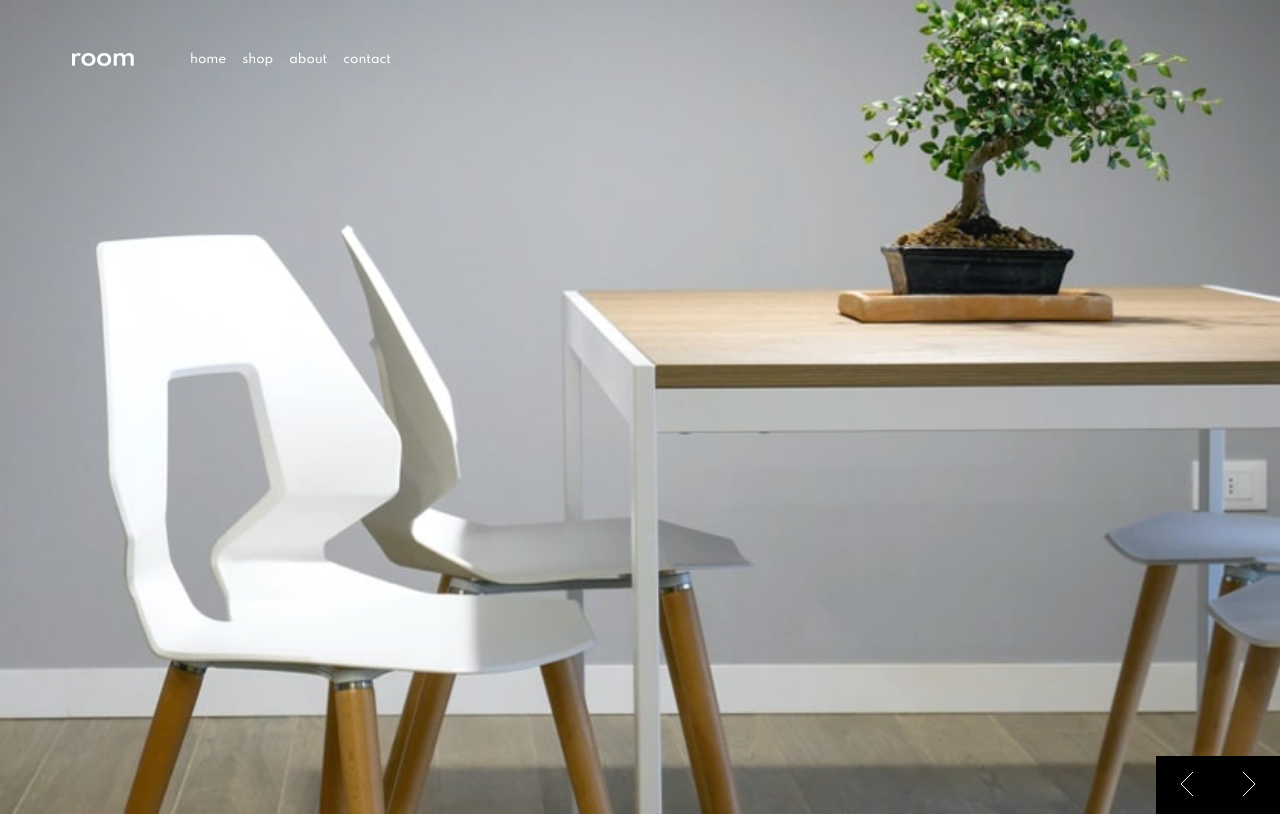
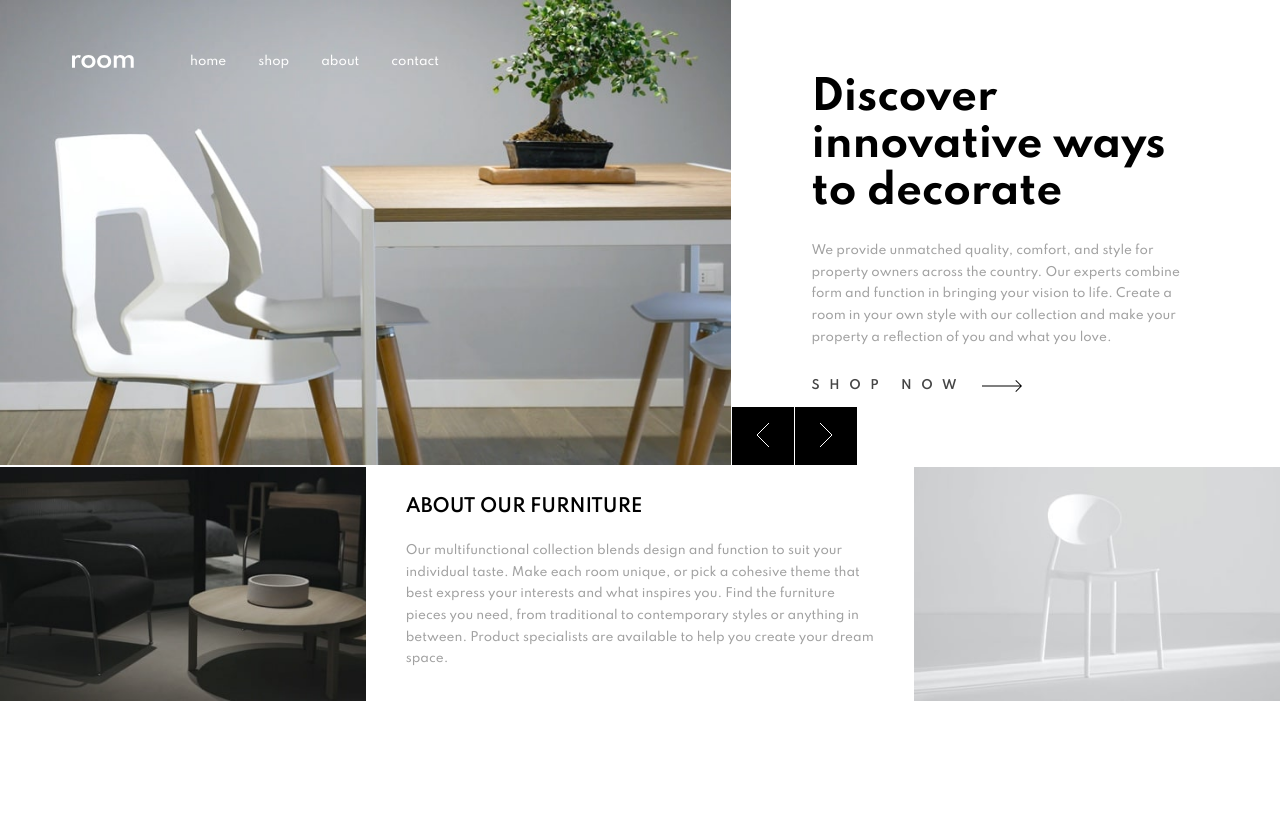
Before and after one commit to victor-codes/room-homepage, a plain HTML site: page index.html in a window 1280 px wide. Shown: the top 818 px of the page. Drawn offline with Linux system fonts and the light colour scheme.

Commit message:
Add image and text slider

```diff
--- a/index.html
+++ b/index.html
@@ -11,6 +11,7 @@
 <body>
     <div class="style__contatiner">
         <header>
+
             <nav>
                 <button id="hamburger"><svg width="20" height="14" xmlns="http://www.w3.org/2000/svg">
                         <path d="M20 12v2H0v-2h20zm0-6v2H0V6h20zm0-6v2H0V0h20z" fill="#FFF" fill-rule="evenodd" />
@@ -27,10 +28,18 @@
                                     d="M14.364.222l1.414 1.414L9.414 8l6.364 6.364-1.414 1.414L8 9.414l-6.364 6.364-1.414-1.414L6.586 8 .222 1.636 1.636.222 8 6.586 14.364.222z"
                                     fill="#000" fill-rule="evenodd" opacity=".201" /></svg></button>
                         <ol>
-                            <li><a href="">home</a></li>
-                            <li><a href="">shop</a></li>
-                            <li><a href="">about</a></li>
-                            <li><a href="">contact</a></li>
+                            <li><a href="">home</a>
+                                <div class="rect"></div>
+                            </li>
+                            <li><a href="">shop</a>
+                                <div class="rect"></div>
+                            </li>
+                            <li><a href="">about</a>
+                                <div class="rect"></div>
+                            </li>
+                            <li><a href="">contact</a>
+                                <div class="rect"></div>
+                            </li>
                         </ol>
                     </div>
                 </div>
@@ -39,21 +48,26 @@
         <main>
             <div class="wrapper">
                 <div class="hero">
-                    <img id="hero__image" src="https://raw.githubusercontent.com/victor-codes/room-homepage/main/images/desktop-image-hero-1.jpg" srcset="
-                    https://raw.githubusercontent.com/victor-codes/room-homepage/main/images/desktop-image-hero-1.jpg 1x,
-                    https://raw.githubusercontent.com/victor-codes/room-homepage/main/images/mobile-image-hero-1.jpg 2x,
-                    https://raw.githubusercontent.com/victor-codes/room-homepage/main/images/mobile-image-hero-1.jpg 2.6x,
-                    https://raw.githubusercontent.com/victor-codes/room-homepage/main/images/mobile-image-hero-1.jpg 3x,
-                    https://raw.githubusercontent.com/victor-codes/room-homepage/main/images/mobile-image-hero-1.jpg 3.5x,
-                    https://raw.githubusercontent.com/victor-codes/room-homepage/main/images/mobile-image-hero-1.jpg 3.6x" alt="image of a chair and table">
+                    <img id="hero__image"
+                        src="https://raw.githubusercontent.com/victor-codes/room-homepage/main/images/desktop-image-hero-1.jpg"
+                        alt="image of a chair and table">
+                        <!-- srcset="https://raw.githubusercontent.com/victor-codes/room-homepage/main/images/desktop-image-hero-1.jpg 1x,https://raw.githubusercontent.com/victor-codes/room-homepage/main/images/mobile-image-hero-1.jpg 2x,https://raw.githubusercontent.com/victor-codes/room-homepage/main/images/mobile-image-hero-1.jpg 2.6x,https://raw.githubusercontent.com/victor-codes/room-homepage/main/images/mobile-image-hero-1.jpg 3x,https://raw.githubusercontent.com/victor-codes/room-homepage/main/images/mobile-image-hero-1.jpg 3.5x,https://raw.githubusercontent.com/victor-codes/room-homepage/main/images/mobile-image-hero-1.jpg 3.6x" -->
+                    <div class="button">
+                        <button id="previous" class="right"><svg width="14" height="24"
+                                xmlns="http://www.w3.org/2000/svg">
+                                <path d="M13 0L1 12l12 12" stroke="#FFF" fill="none" fill-rule="evenodd" />
+                            </svg></button>
                         <button id="next"><svg width="14" height="24" xmlns="http://www.w3.org/2000/svg">
-                            <path d="M1 0l12 12L1 24" stroke="#FFF" fill="none" fill-rule="evenodd" /></svg></button>
-                    <button id="previous" class="right"><svg width="14" height="24" xmlns="http://www.w3.org/2000/svg">
-                            <path d="M13 0L1 12l12 12" stroke="#FFF" fill="none" fill-rule="evenodd" /></svg></button>
+                                <path d="M1 0l12 12L1 24" stroke="#FFF" fill="none" fill-rule="evenodd" />
+                            </svg></button>
+                    </div>
                 </div>
                 <div class="hero__text">
+                    <div>
+
                         <h2 id="hero__header">Discover innovative ways to decorate</h2>
-                    <p id="hero__text">We provide unmatched quality, comfort, and style for property owners across the country. Our
+                        <p id="hero__text">We provide unmatched quality, comfort, and style for property owners across
+                            the country. Our
                             experts combine form and function in bringing your vision to life. Create a room in your own
                             style with our collection and make your property a reflection of you and what you love.</p>
                         <a class="external__link" href="">shop now<svg width="40" height="12"
@@ -62,20 +76,28 @@
                                     d="M34.05 0l5.481 5.527h.008v.008L40 6l-.461.465v.063l-.062-.001L34.049 12l-.662-.668 4.765-4.805H0v-1h38.206l-4.82-4.86L34.05 0z"
                                     fill="#000" fill-rule="nonzero" /></svg></a>
                     </div>
+                </div>
                 <div class="about">
-                    <div class="about__image">
-                        <img src="https://raw.githubusercontent.com/victor-codes/room-homepage/main/images/image-about-dark.jpg" alt="a semi dark room with chairs, table and bed">
+                    <div class="about__image1">
+                        <img src="https://raw.githubusercontent.com/victor-codes/room-homepage/main/images/image-about-dark.jpg"
+                            alt="a semi dark room with chairs, table and bed">
                     </div>
                     <div class="about__text">
+                        <div>
                             <h3>About our furniture</h3>
-                        <p>Our multifunctional collection blends design and function to suit your individual taste. Make
+                            <p>Our multifunctional collection blends design and function to suit your individual taste.
+                                Make
                                 each room unique, or pick a cohesive theme that best express your interests and what
-                            inspires you. Find the furniture pieces you need, from traditional to contemporary styles or
-                            anything in between. Product specialists are available to help you create your dream space.
+                                inspires you. Find the furniture pieces you need, from traditional to contemporary
+                                styles or
+                                anything in between. Product specialists are available to help you create your dream
+                                space.
                             </p>
                         </div>
+                    </div>
                     <div class="about__image">
-                        <img src="https://raw.githubusercontent.com/victor-codes/room-homepage/main/images/image-about-light.jpg" alt="a chair in a lighted room">
+                        <img src="https://raw.githubusercontent.com/victor-codes/room-homepage/main/images/image-about-light.jpg"
+                            alt="a chair in a lighted room">
                     </div>
                 </div>
             </div>
--- a/index.js
+++ b/index.js
@@ -1,37 +1,38 @@
-const text = {
-    h2: ['Discover innovative ways to decorate', ' We are available all across the globe', 'Manufactured with the best materials'],
-    p: [
-        `We provide unmatched quality, comfort, and style for property owners across the country. Our experts combine form and function in bringing your vision to life. Create a room in your own style with our collection and make your property a reflection of you and what you love.`,
-        `With stores all over the world, it's easy for you to find furniture for your home or place of business. Locally, we’re in most major cities throughout the country. Find the branch nearest you using our store locator. Any questions? Don't hesitate to contact us today.`,
-        `Our modern furniture store provide a high level of quality. Our company has invested in advanced technology to ensure that every product is made as perfect and as consistent as possible. With three decades of experience in this industry, we understand what customers want for their home and office.`
-    ]
-}
+const text = [
+    `We provide unmatched quality, comfort, and style for property owners across the country. Our experts combine form and function in bringing your vision to life. Create a room in your own style with our collection and make your property a reflection of you and what you love.`,
+    `With stores all over the world, it's easy for you to find furniture for your home or place of business. Locally, we’re in most major cities throughout the country. Find the branch nearest you using our store locator. Any questions? Don't hesitate to contact us today.`,
+    `Our modern furniture store provide a high level of quality. Our company has invested in advanced technology to ensure that every product is made as perfect and as consistent as possible. With three decades of experience in this industry, we understand what customers want for their home and office.`
+]
 const img = [
-    `https://raw.githubusercontent.com/victor-codes/room-homepage/main/images/desktop-image-hero-1.jpg`,
-    `https://raw.githubusercontent.com/victor-codes/room-homepage/main/images/desktop-image-hero-2.jpg`,
-    `https://raw.githubusercontent.com/victor-codes/room-homepage/main/images/desktop-image-hero-3.jpg`,
+    'https://raw.githubusercontent.com/victor-codes/room-homepage/main/images/desktop-image-hero-1.jpg',
+    'https://raw.githubusercontent.com/victor-codes/room-homepage/main/images/desktop-image-hero-2.jpg',
+    'https://raw.githubusercontent.com/victor-codes/room-homepage/main/images/desktop-image-hero-3.jpg'
+    //,
 
-
-    `https://raw.githubusercontent.com/victor-codes/room-homepage/main/images/mobile-image-hero-1.jpg`,
-    `https://raw.githubusercontent.com/victor-codes/room-homepage/main/images/mobile-image-hero-2.jpg`,
-    `https://raw.githubusercontent.com/victor-codes/room-homepage/main/images/mobile-image-hero-3.jpg`
+    // 'https://raw.githubusercontent.com/victor-codes/room-homepage/main/images/mobile-image-hero-1.jpg',
+    // 'https://raw.githubusercontent.com/victor-codes/room-homepage/main/images/mobile-image-hero-2.jpg',
+    // 'https://raw.githubusercontent.com/victor-codes/room-homepage/main/images/mobile-image-hero-3.jpg'
 
 ]
-console.log(img);
+const h2 = ['Discover innovative ways to decorate', ' We are available all across the globe', 'Manufactured with the best materials']
+// console.log(img);
 const hamburger = document.getElementById('hamburger')
 const closeNavbar = document.getElementById('close')
 const navbar = document.querySelector('.hidden__navbar')
 
-const heroImage = document.getElementById('hero__image')
-const heroText = document.getElementById('hero__text')
-const heroHeader = document.getElementById('hero__header')
+let heroImage = document.getElementById('hero__image').src
+let image = document.getElementById('test')
+let heroText = document.getElementById('hero__text')
+let heroHeader = document.getElementById('hero__header')
 
 const nextButton = document.getElementById('next')
 const previousButton = document.getElementById('previous')
 
-let currentIndexH2 = text.h2.indexOf(heroHeader)
-let currentIndexP = text.p.indexOf(heroHeader)
-// let currentIndexImg = text.img.indexOf(heroHeader)
+let currentIndex = img.indexOf(heroImage)
+let length = img.length - 1
+console.log(length);
+
+console.log(currentIndex);
 
 function openNavbar() {
     hamburger.style.display = 'none'
@@ -46,8 +47,47 @@ function hideNavbar() {
     document.querySelector('nav').style.backgroundColor = 'transparent'
 }
 
-function slider() {
-
+function sliderIn() {
+    if (currentIndex < length) {
+        currentIndex += 1
+        if (currentIndex <= 2) {
+            document.getElementById('hero__image').src = img[currentIndex]
+            heroHeader.innerHTML = h2[currentIndex];
+            heroText.innerHTML = text[currentIndex];
+            ([heroText, heroHeader]).forEach(element => {
+                element.animate([
+                    { transform: `translateX(20px)`, opacity: `0` },
+                    { transform: `translateX(0px)`, opacity: `1` }
+                ], {
+                    duration: 400,
+                    easing: `ease-out`
+                })
+            });
+        }
+    }
+    else return
 }
+function sliderDe() {
+    if (currentIndex > 0) {
+        currentIndex -= 1;
+        if (currentIndex >= 0) {
+            document.getElementById('hero__image').src = img[currentIndex];
+            heroHeader.innerHTML = h2[currentIndex];
+            heroText.innerHTML = text[currentIndex];
+            ([heroText, heroHeader]).forEach(element => {
+                element.animate([
+                    { transform: `translateX(-20px)`, opacity: `0` },
+                    { transform: `translateX(0px)`, opacity: `1` }
+                ], {
+                    duration: 400,
+                    easing: `ease-out`
+                })
+            });
+        }
+    }
+    else return
+}
+nextButton.addEventListener('click', sliderIn)
+previousButton.addEventListener('click', sliderDe)
 hamburger.addEventListener('click', openNavbar)
 closeNavbar.addEventListener('click', hideNavbar)
--- a/style.css
+++ b/style.css
@@ -22,6 +22,7 @@ body {
 
 header {
     position: relative;
+    top: 0;
 }
 
 header nav {
@@ -29,10 +30,8 @@ header nav {
     width: 100%;
     display: flex;
     align-items: center;
-    height: 72px;
     background-color: transparent;
-    padding: 0 16px;
-    /* justify-content: space-between; */
+    padding: 18px 16px;
     z-index: 10;
 }
 
@@ -45,23 +44,42 @@ nav h1 {
 .hidden__navbar {
     display: none;
     height: 100%;
+    width: 100%;
 }
 
 .navbar {
     display: flex;
     align-items: center;
+    justify-content: space-between;
     height: 100%;
+    width: 100%;
+}
+.hero__image {
+    height: auto;
 }
 
 ol {
     display: flex;
     margin: 0;
-    padding: o;
+    padding: 0;
+    width: fit-content;
+    justify-content: space-between;
 }
 
 button {
     background: none;
     border: none;
+}
+
+ol li {
+    position: relative;
+    display: flex;
+    align-items: center;
+    justify-content: center;
+    flex-wrap: wrap;
+    margin: auto;
+    height: 40px;
+    cursor: pointer;
 }
 
 ol li,
@@ -80,8 +98,13 @@ a {
 }
 
 ol li a {
-    margin-left: 16px;
+    margin: 0 16px;
 }
+
+ol>li:nth-child(1) {
+    margin-left: 24px;
+}
+
 .hero {
     position: relative;
     height: fit-content;
@@ -91,20 +114,31 @@ img {
     width: 100% !important;
 }
 
-.hero button {
+.hero .button {
     position: absolute;
     bottom: 2px;
     right: 0;
+}
+
+.hero .button button {
     padding: 16px 24px;
     background: black;
+    transition: background 400ms;
 }
 
-.hero button:hover {
+
+.hero .button button:hover,
+.hero .button button:focus {
     background: var(--Very-Dark-Gray);
+    outline: 0;
+}
+
+.button {
+    right: 0px !important;
 }
 
 .right {
-    right: 62px !important;
+    right: -10px !important;
 }
 
 .hero__text,
@@ -121,7 +155,7 @@ h2 {
 p {
     font-size: var(--Font-size);
     color: var(--Dark-Gray);
-    line-height: 160%;
+    line-height: 180%;
     margin: 0 0 32px 0;
 }
 
@@ -129,11 +163,16 @@ p {
     margin: 0;
 }
 
+::selection {
+    color: var(--White);
+    background: #4C2D06;
+}
+
 .external__link {
     display: flex;
     align-items: center;
     font-size: var(--Font-size);
-    font-weight: 500;
+    font-weight: 600;
     text-transform: uppercase;
     letter-spacing: 0.8em;
     width: fit-content;
@@ -145,11 +184,14 @@ p {
     transition: all 400ms;
 }
 
-.external__link:hover {
+.external__link:hover,
+.external__link:focus {
     opacity: 0.5;
+    outline: 0;
 }
 
-.external__link:hover svg {
+.external__link:hover svg,
+.external__link:focus svg {
     margin-left: 20px;
 }
 
@@ -158,6 +200,7 @@ h3 {
     font-weight: 600;
     text-transform: uppercase;
     margin: 0 0 24px 0;
+    line-height: 1;
 }
 
 @media only screen and (min-width: 600px) {
@@ -171,6 +214,10 @@ h3 {
         display: block !important;
     }
 
+    .navbar {
+        margin-left: 40px;
+    }
+
     .hidden__navbar .navbar button,
     nav button {
         display: none !important;
@@ -181,11 +228,126 @@ h3 {
         font-weight: 400;
     }
 
+    ol>li:nth-child(1) {
+        margin-left: 0;
+    }
+
     nav h1 {
         margin: 0;
     }
 
-    .hero img {
-        background: url(images\desktop-image-hero-1.jpg) !important;
+    ol li:hover .rect,
+    .hidden__navbar ol li:focus .rect {
+        position: absolute;
+        bottom: 0;
+        width: 20px;
+        height: 2px;
+        margin: auto;
+        background: var(--White);
+        transition: all 400ms;
     }
+
 }
+
+@media only screen and (min-width: 1000px) {
+    .wrapper {
+        display: grid;
+        grid-template-columns: repeat(7, 1fr);
+        grid-template-rows: repeat(3, 1fr);
+        grid-column-gap: 0px;
+        grid-row-gap: 0px;
+    }
+
+    h2 {
+        font-size: 4rem;
+    }
+
+    .hero {
+        grid-area: 1 / 1 / 3 / 5;
+    }
+
+    .hero__text,
+    .about__text {
+        padding: 0;
+    }
+
+    .hero__text,
+    .about__text {
+        display: flex;
+        flex-direction: column;
+        align-items: center;
+        justify-content: center;
+        grid-area: 1 / 5 / 3 / 8;
+    }
+
+    .hero__text div {
+        padding: 0 80px;
+    }
+
+    .about__text div {
+        padding: 0 40px;
+    }
+
+    .hero .button button {
+        padding: 16px 24px;
+    }
+
+    .button {
+        right: -126px !important;
+    }
+
+    .about {
+        grid-area: 3 / 1 / 4 / 8;
+    }
+
+    .about {
+        display: grid;
+        grid-template-columns: repeat(7, 1fr);
+        grid-template-rows: 1fr;
+        grid-column-gap: 0px;
+        grid-row-gap: 0px;
+    }
+
+    .about__image1 {
+        grid-area: 1 / 1 / 2 / 3;
+    }
+
+    .about__text {
+        grid-area: 1 / 3 / 2 / 6;
+    }
+
+    .about__image {
+        grid-area: 1 / 6 / 2 / 8;
+    }
+
+    .about__image img,
+    .about__image1 img {
+        height: 100%;
+    }
+
+
+}
+/* .navbar ol li:nth-child(1) {
+    animation: visible 800ms ease-out 0s;
+}
+.navbar ol li:nth-child(2) {
+    animation: visible 800ms ease-out 1s;
+}
+.navbar ol li:nth-child(3) {
+    animation: visible 800ms ease-out 2s;
+}
+.navbar ol li:nth-child(4) {
+    animation: visible 800ms ease-out 3s;
+}
+
+@keyframes visibe {
+    0% {
+        transform: translateY(48px);
+        opacity: 0;
+    }
+
+    100% {
+        transform: translateY(0px);
+        opacity: 1;
+    }
+} */
```
Lines whose indentation alone changed are shown as unchanged.
